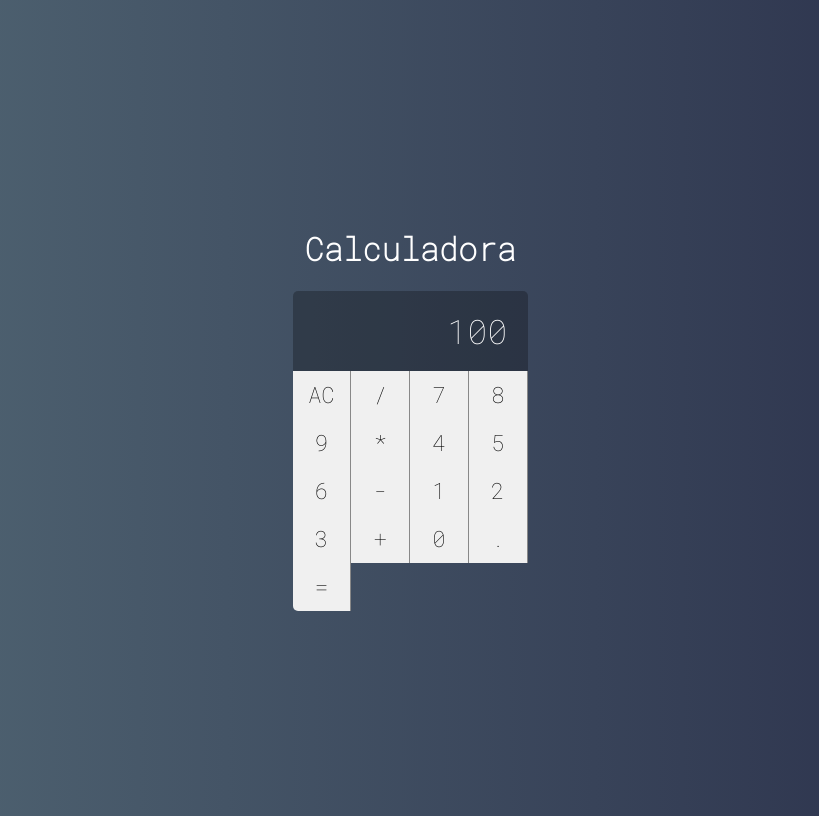
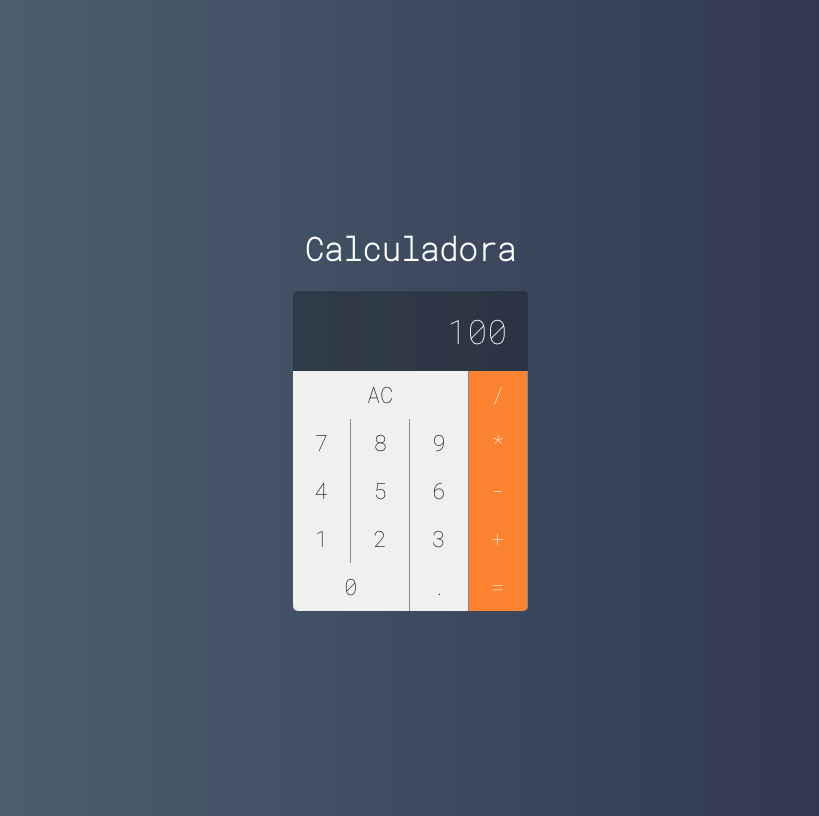
Before and after one commit to Jmar33/Projeto-Calculadora-React, a React (Create React App) app in the folder calculadora/: page / in a window 1280 px wide. Shown: the whole page, without its empty margins (230-1049 px from the left). Built offline with nearby package versions, Linux system fonts and the light colour scheme.

Commit message:
Ajustando layout  e incluindo chamada de funções aos botões

```diff
--- a/calculadora/src/components/Button.css
+++ b/calculadora/src/components/Button.css
@@ -11,3 +11,24 @@
     border-bottom: var(var(--border-button));
     outline: none
 }
+
+.button:active{
+    background-color: #ccc;
+}
+
+.button.double{
+    grid-column: span 2;
+}
+
+.button.triple{
+    grid-column: span 3
+}
+
+.button.operation{
+    background-color: #fa8231;
+    color: #fff;
+}
+
+.button.operation:active{
+    background-color: #fa8231cc;
+}
--- a/calculadora/src/components/Button.jsx
+++ b/calculadora/src/components/Button.jsx
@@ -1,5 +1,16 @@
 import React from 'react'
 import './Button.css'
 
-export default props =>
-    <button className='button'>{props.label}</button>
+export default props =>{
+    let classes = 'button '
+    classes += props.operation ? 'operation' : ''
+    classes += props.double ? 'double' : ''
+    classes += props.triple ? 'triple' : ''
+
+    return(
+        <button className={classes}
+            onClick={e => props.click(props.label)}>
+            {props.label}
+        </button>
+    )
+}
--- a/calculadora/src/main/Calculator.jsx
+++ b/calculadora/src/main/Calculator.jsx
@@ -5,28 +5,49 @@
 import Display from '../components/Display'
 
 export default class Calculator extends Component{
+    constructor(props){
+        super(props)
+
+        this.clearMemory = this.clearMemory.bind(this)
+        this.addDigit = this.addDigit.bind(this)
+        this.setOperation = this.setOperation.bind(this)
+
+    }
+
+    clearMemory(){
+        console.log('limpar')
+    }
+
+    addDigit(n){
+        console.log(n)
+    }
+
+    setOperation(op){
+        console.log(op)
+    }
+
     render(){
         return(
             // Em JSX ao invés da propriedade class do HTML , usamos className
             <div className='calculator'>
                 <Display value={100}/>
-                <Button label="AC"/>
-                <Button label="/"/>
-                <Button label="7"/>
-                <Button label="8"/>
-                <Button label="9"/>
-                <Button label="*"/>
-                <Button label="4"/>
-                <Button label="5"/>
-                <Button label="6"/>
-                <Button label="-"/>
-                <Button label="1"/>
-                <Button label="2"/>
-                <Button label="3"/>
-                <Button label="+"/>
-                <Button label="0"/>
-                <Button label="."/>
-                <Button label="="/>
+                <Button label="AC" click={this.clearMemory} triple/>
+                <Button label="/" click={this.setOperation} operation/>
+                <Button label="7" click={this.addDigit}/>
+                <Button label="8" click={this.addDigit}/>
+                <Button label="9" click={this.addDigit}/>
+                <Button label="*" click={this.setOperation} operation/>
+                <Button label="4" click={this.addDigit}/>
+                <Button label="5" click={this.addDigit}/>
+                <Button label="6" click={this.addDigit}/>
+                <Button label="-" click={this.setOperation} operation/>
+                <Button label="1" click={this.addDigit}/>
+                <Button label="2" click={this.addDigit}/>
+                <Button label="3" click={this.addDigit}/>
+                <Button label="+" click={this.setOperation} operation/>
+                <Button label="0" click={this.addDigit} double/>
+                <Button label="." click={this.addDigit}/>
+                <Button label="=" click={this.setOperation} operation/>
             </div>
         )
     }
```
